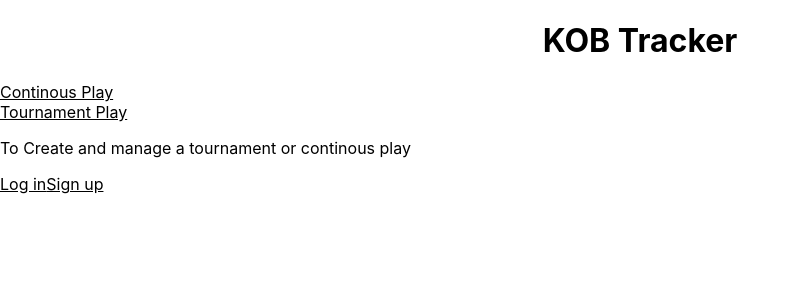
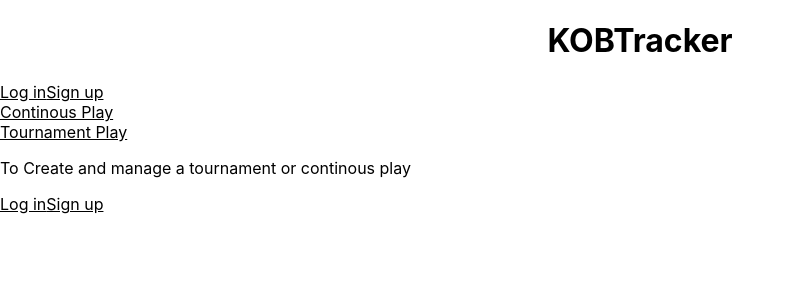
Before and after one commit to poshea48/kob-next, a Next.js app: page / in a window 1280 px wide. Shown: the top 300 px of the page, without its empty margins (0-800 px from the left). Built offline with nearby package versions, Linux system fonts and the light colour scheme; what @theme-ui/presets, theme-ui would draw is missing.

Commit message:
Added font themes. Created Logo component. Updated Initial page with new fonts and themes

```diff
--- /dev/null
+++ b/src/components/Logo.tsx
@@ -0,0 +1,10 @@
+/** @jsx jsx */
+/** @jsxRuntime classic */
+import React from 'react';
+import { jsx } from 'theme-ui';
+
+const Logo = () => {
+  return <h1 sx={{ fontFamily: 'heading' }}>KOBTracker</h1>;
+};
+
+export default Logo;
--- a/src/components/Nav.tsx
+++ b/src/components/Nav.tsx
@@ -2,15 +2,13 @@
 /** @jsxRuntime classic */
 import { jsx } from 'theme-ui';
 import Link from 'next/link';
+import { VBCOLORS } from '../utils/colors';
 
 const Nav = () => (
   <header
     sx={{
       height: '60px',
-      width: '100vw',
-      bg: 'primary',
-      borderBottom: '1px solid',
-      borderColor: 'primary',
+      bg: 'transparent',
     }}>
     <nav
       sx={{
@@ -21,21 +19,21 @@ const Nav = () => (
         height: '100%',
       }}>
       <Link href="/">
-        <a sx={{ fontWeight: 'bold', fontSize: 4, cursor: 'pointer' }}>Home</a>
+        <a
+          sx={{
+            variant: 'container.navLink',
+          }}>
+          Log in
+        </a>
       </Link>
       <Link href="/leagues">
-        <a sx={{ color: 'text', fontSize: 3, cursor: 'pointer' }}>Leagues</a>
+        <a
+          sx={{
+            variant: 'container.navLink',
+          }}>
+          Sign up
+        </a>
       </Link>
-      <a
-        sx={{
-          color: 'text',
-          fontSize: 3,
-          cursor: 'pointer',
-        }}
-        href={process.env.HELP_APP_URL}
-        target="__blank">
-        Help
-      </a>
     </nav>
   </header>
 );
--- a/src/pages/index.tsx
+++ b/src/pages/index.tsx
@@ -4,12 +4,17 @@ import React from 'react';
 import { jsx } from 'theme-ui';
 import Link from 'next/link';
 import { VBCOLORS } from '../utils/colors';
+import Nav from '../components/Nav';
+import Logo from '../components/Logo';
 
 const Home = () => {
   return (
     <main sx={{ variant: 'main' }}>
+      <header sx={{ variant: 'containers.header' }}>
+        <Logo />
+        <Nav />
+      </header>
       <div sx={{ variant: 'containers.page' }}>
-        <h1 sx={{ fontSize: 8, mt: 0, mb: 4 }}>KOB Tracker</h1>
         <div
           sx={{
             display: 'flex',
@@ -18,12 +23,24 @@ const Home = () => {
           }}>
           <div sx={{ variant: 'containers.volleyball' }}>
             <Link href="/leagues">
-              <a sx={{ variant: 'containers.link' }}>Continous Play</a>
+              <a
+                sx={{
+                  variant: 'containers.link',
+                  fontFamily: 'headingSecondary',
+                }}>
+                Continous Play
+              </a>
             </Link>
           </div>
           <div sx={{ variant: 'containers.volleyball' }}>
             <Link href="/tournaments">
-              <a sx={{ variant: 'containers.link' }}>Tournament Play</a>
+              <a
+                sx={{
+                  variant: 'containers.link',
+                  fontFamily: 'headingSecondary',
+                }}>
+                Tournament Play
+              </a>
             </Link>
           </div>
         </div>
--- a/theme.ts
+++ b/theme.ts
@@ -9,6 +9,12 @@ const theme: Theme = merge(
     ...roboto,
     colors: {
       ...roboto.colors,
+    },
+    fonts: {
+      ...roboto.fonts,
+      heading: 'Taviraj, serif',
+      headingSecondary: 'Atma, Fira Sans Extra Condensed, cursive',
+      body: 'Biryani, Sarala, Telex, sans-serif',
     },
     breakpoints: ['320px', '480px', '768px', '992px', '1200px'],
     main: {
@@ -22,6 +28,12 @@ const theme: Theme = merge(
         borderColor: 'muted',
         borderRadius: '4px',
         p: 2,
+      },
+      header: {
+        display: 'flex',
+        justifyContent: 'space-between',
+        alignItems: 'center',
+        padding: 2,
       },
       volleyball: {
         display: 'flex',
@@ -59,6 +71,12 @@ const theme: Theme = merge(
           textDecoration: 'underline',
         },
       },
+      navLink: {
+        fontWeight: 'bold',
+        fontSize: 4,
+        cursor: 'pointer',
+        color: VBCOLORS.black,
+      },
       button: {
         display: 'flex',
         width: ['100px', '120px', '30%'],
```
